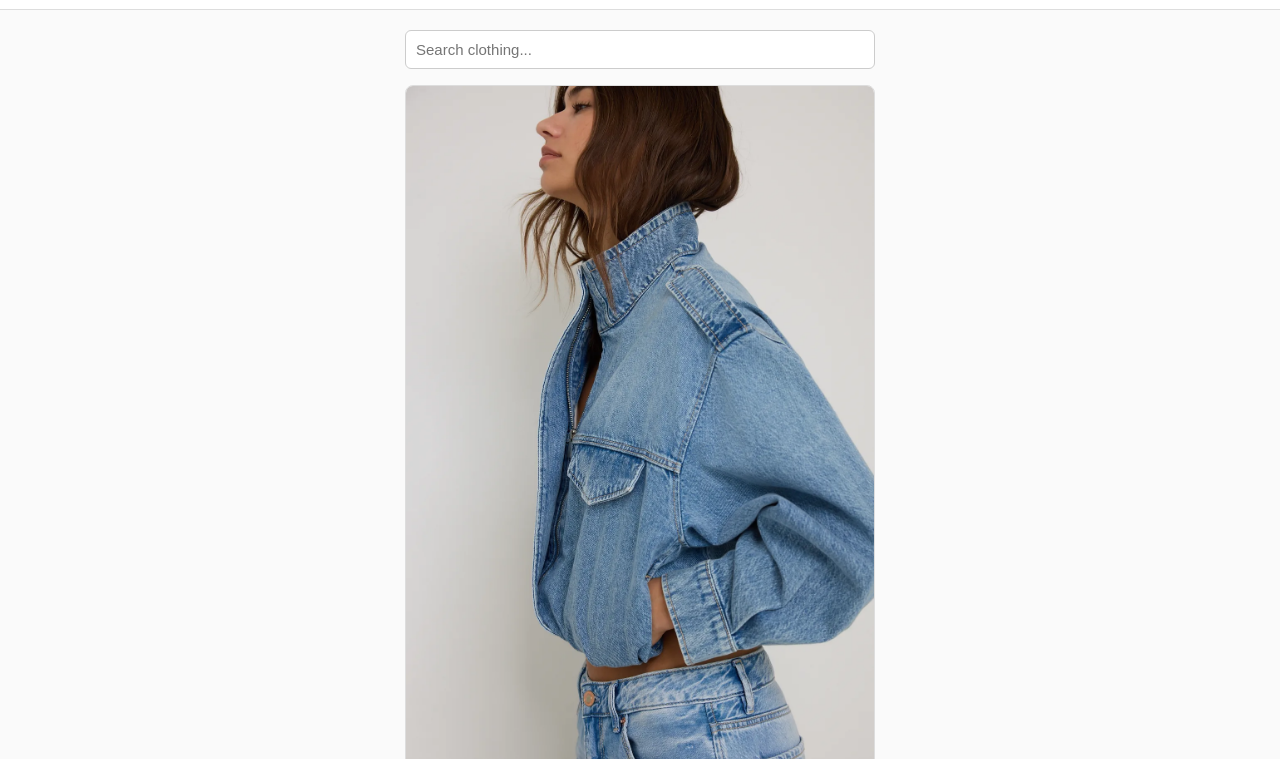
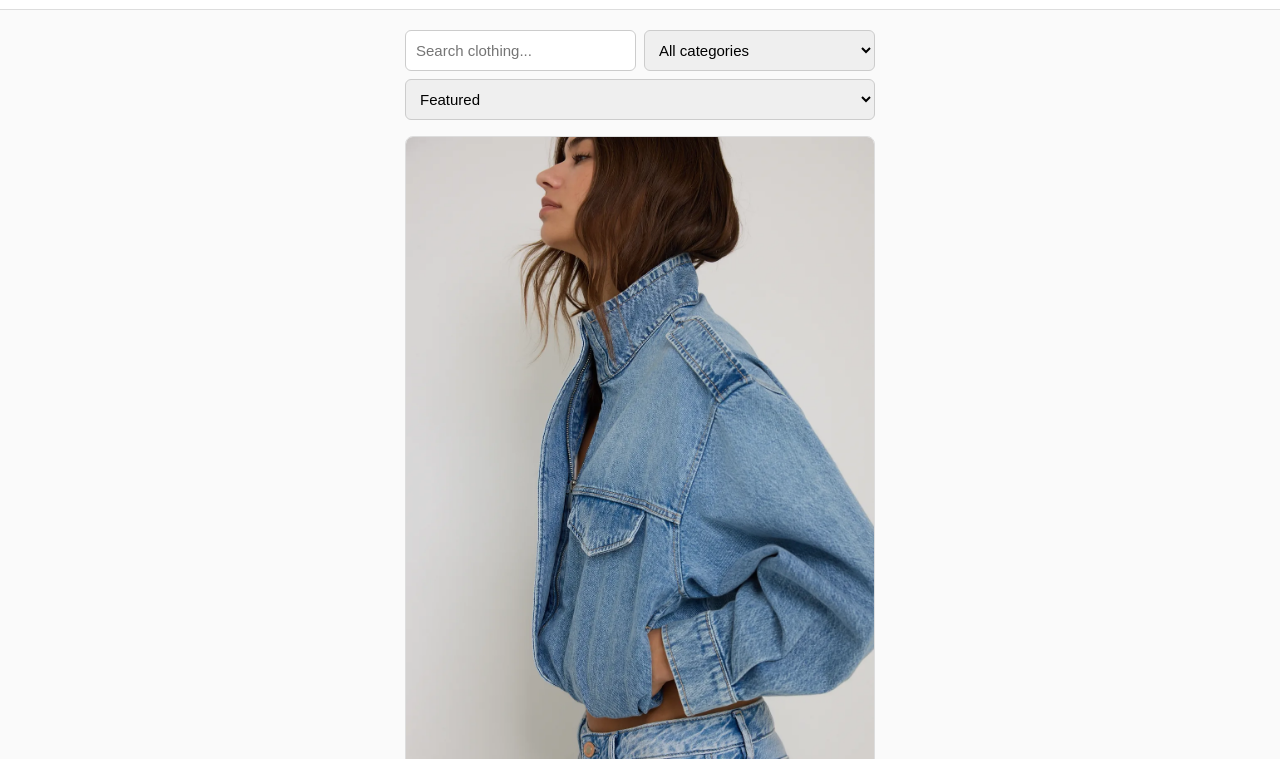
Before and after one commit to Aaysha-Rah/stylefeed, a website: page index.html in a window 1280 px wide. Shown: the part 41-800 px from the top of the page. Drawn offline with Linux system fonts and the light colour scheme.

Commit message:
Add category and sort dropdowns to the feed

```diff
--- a/app.js
+++ b/app.js
@@ -29,15 +29,30 @@ function showFeed() {
     if (!feed) return;
 
     const search = document.getElementById("search");
+    const category = document.getElementById("category");
+    const sort = document.getElementById("sort");
     const message = document.getElementById("feed-message");
 
+    getCategories(products).forEach(function (name) {
+        const option = document.createElement("option");
+        option.value = name;
+        option.textContent = name;
+        category.appendChild(option);
+    });
+
     function update() {
-        const results = searchProducts(products, search.value);
+        const results = applyFeedOptions(products, {
+            query: search.value,
+            category: category.value,
+            sort: sort.value
+        });
         renderFeed(feed, results);
         message.textContent = results.length === 0 ? "No products match your search." : "";
     }
 
     search.addEventListener("input", update);
+    category.addEventListener("change", update);
+    sort.addEventListener("change", update);
     update();
 }
 
--- a/index.html
+++ b/index.html
@@ -17,6 +17,15 @@
     <main class="feed">
         <section class="controls">
             <input id="search" type="search" placeholder="Search clothing..." aria-label="Search clothing">
+            <select id="category" aria-label="Filter by category">
+                <option value="all">All categories</option>
+            </select>
+            <select id="sort" aria-label="Sort products">
+                <option value="featured">Featured</option>
+                <option value="price-low-high">Price: low to high</option>
+                <option value="price-high-low">Price: high to low</option>
+                <option value="name-a-z">Name: A to Z</option>
+            </select>
         </section>
         <p id="feed-message" class="feed-message"></p>
         <div id="feed"></div>
```
